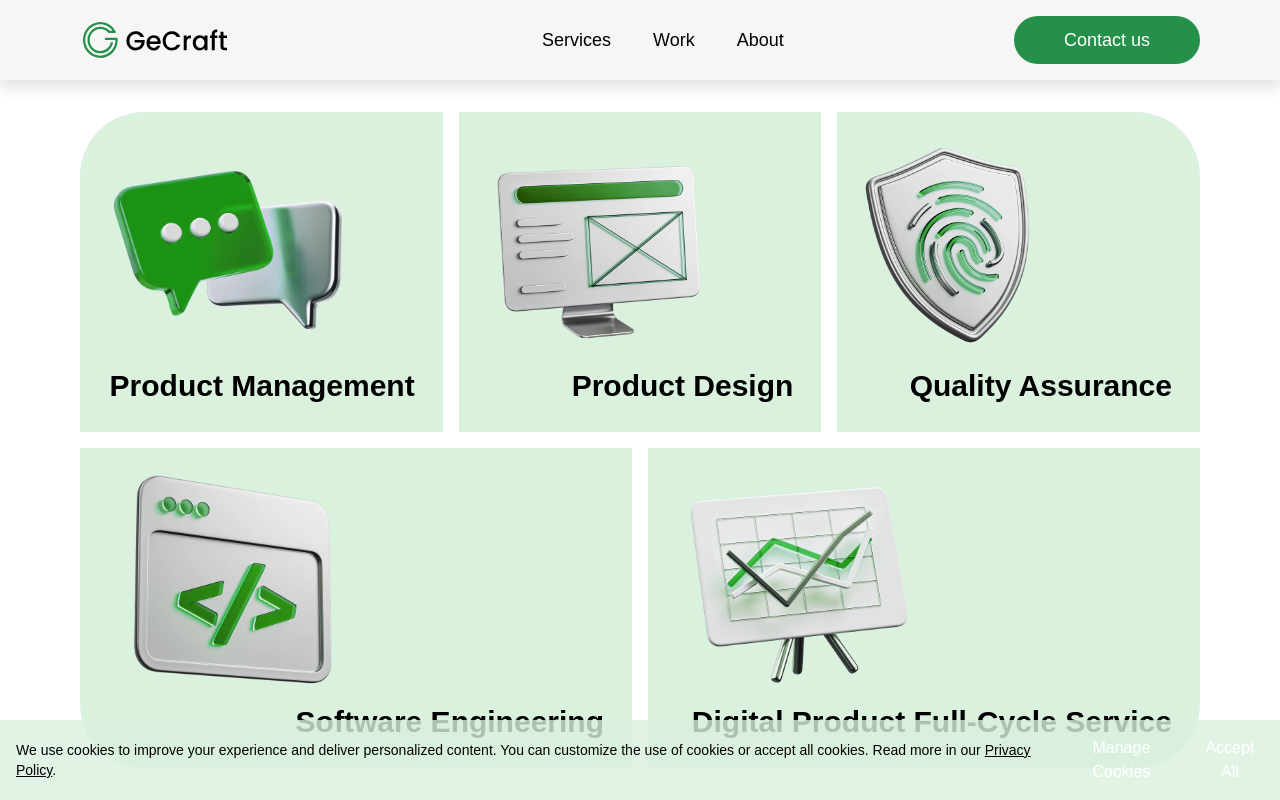
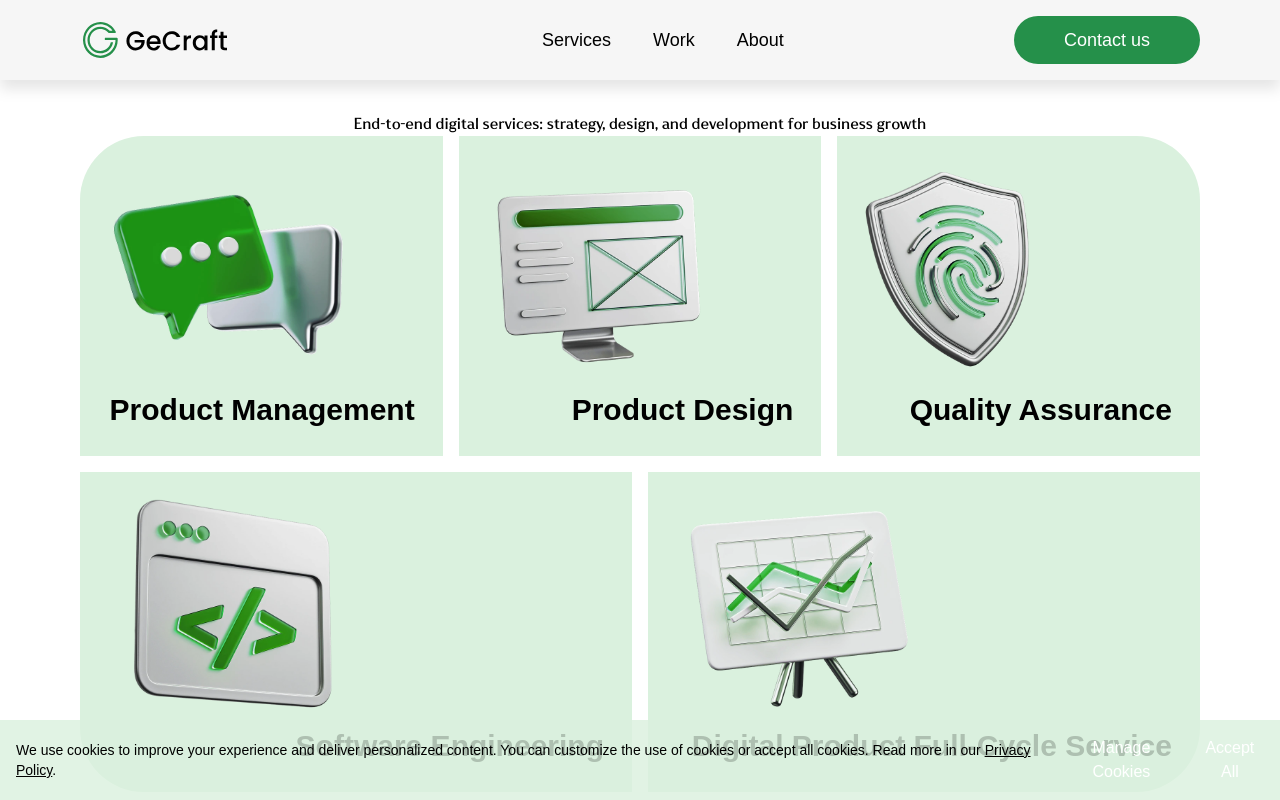
Before and after one commit to gecraft-com/gecraft-website, a React (Vite) app: page / in a window 1280 px wide. Shown: the top 800 px of the page. Built offline with nearby package versions, Linux system fonts and the light colour scheme; a web font is replaced by a local one.

Commit message:
fear: added font

```diff
--- a/src/index.css
+++ b/src/index.css
@@ -24,6 +24,12 @@
   font-display: swap;
 }
 
+@font-face {
+  font-family: 'Faberge';
+  src: url('/fonts/Faberge.ttf') format('truetype');
+  font-display: swap;
+}
+
 @theme {
   --color-black-00: #FFFFFF;
   --color-black-200: #D1D1D1;
@@ -35,7 +41,7 @@
   --color-black-950: #000000;
 
   --color-primary-100: #F6F6F6;
-  --color-primary-200: #D1D1D1;
+  --color-primary-200: #B7E3C1;
   --color-primary-300: #888888;
   --color-primary-400: #DAF1DE;
   --color-primary-500: #25904A;
--- a/src/pages/HomePage.jsx
+++ b/src/pages/HomePage.jsx
@@ -4,6 +4,10 @@ import { Services } from '../components/Services'
 export const HomePage = () => {
   return (
     <>
+      <p className="text-center font-[Faberge]">
+        <span className="">End-to-end digital services:</span> strategy, design, and
+        development for business growth
+      </p>
       <Services location="home" />
       <p className="font-readexPro mt-6 text-lg leading-6 font-semibold sm:mt-12 sm:text-3xl xl:mt-14 xl:text-4xl 2xl:mt-20">
         Tailored solutions: bespoke design <br className="hidden sm:block" /> and
```
Also changed, not shown: public/fonts/Faberge.ttf (added).
